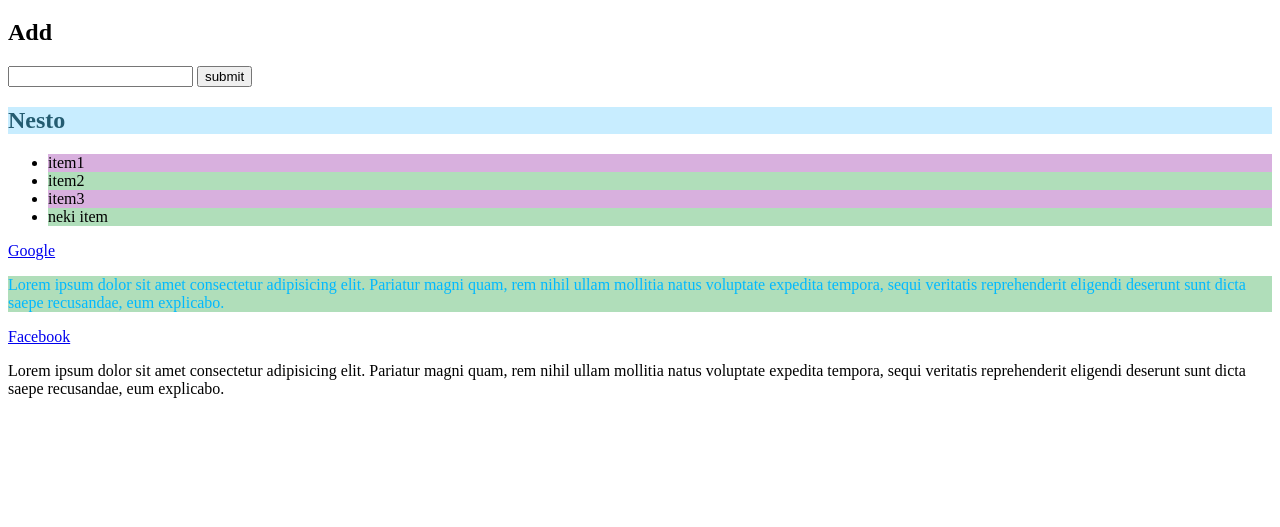
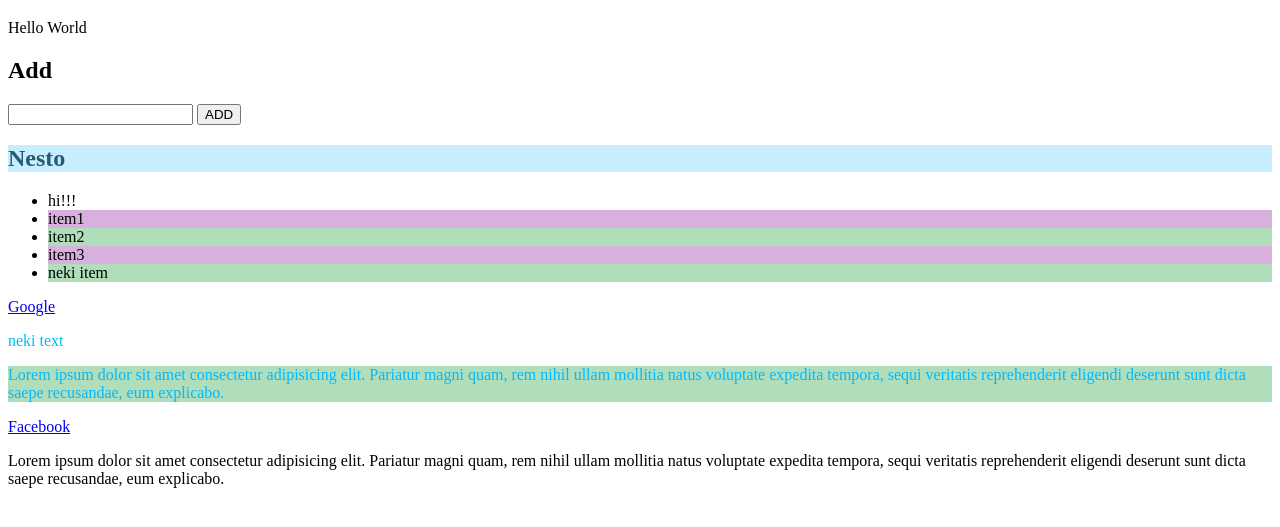
Before and after one commit to nullq0/dom, a plain HTML site: page index.html in a window 1280 px wide. Shown: the part 61-588 px from the top of the page. Drawn offline with Linux system fonts and the light colour scheme.

Commit message:
Add files via upload

```diff
--- a/dom.js
+++ b/dom.js
@@ -43,3 +43,59 @@ items.nextElementSibling.style.color = "#00B9FF"
 let drugiElement = document.getElementsByClassName("list-item")[1];
 
 drugiElement.parentElement.previousElementSibling.style.backgroundColor = "#9DF8";
+
+//div
+
+let newDiv = document.createElement('div');
+
+newDiv.id = "new-div"
+newDiv.className = "new-div-class"
+
+let newDivText = document.createTextNode("Hello World");
+
+newDiv.appendChild(newDivText);
+
+let container = document.querySelector("#container");
+
+let h2 = document.querySelector("#container h2");
+
+container.insertBefore(newDiv,h2);
+
+//addListItem
+
+let liItems = document.querySelectorAll(".list-item");
+let itemContainer = document.querySelector("#items");
+
+let newLi = document.createElement('li');
+newLi.className = 'list-item'
+let newLiText = document.createTextNode("hi!!!");
+newLi.appendChild(newLiText);
+
+itemContainer.insertBefore(newLi,liItems[0]);
+
+//add p
+
+let prviDiv = document.getElementById("paragraf")
+let textContainer = document.querySelector("#paragraf p");
+
+let newParagraf = document.createElement('p');
+let newPtext = document.createTextNode("neki text");
+newParagraf.appendChild(newPtext);
+
+prviDiv.insertBefore(newParagraf,textContainer);
+
+//addListItem-Form
+
+let textBox = document.getElementById("textBox");
+let button = document.getElementById("button");
+
+let addNewItemToList = function(){
+    let text = textBox.value;
+    let newLi = document.createElement('li');
+    newLi.className = 'list-item'
+    let newLiText = document.createTextNode(text);
+    newLi.appendChild(newLiText);
+    if(text!="") itemContainer.insertBefore(newLi,itemContainer.lastChild.nextSibling);
+}
+
+button.addEventListener('click',addNewItemToList);
--- a/index.html
+++ b/index.html
@@ -16,8 +16,8 @@
     <div id = "container">
         <h2 class="title"> Add </h2>
         <form class="form-inline">
-            <input type="text" class="froms">
-            <input type="submit" class="button" value="submit">
+            <input type="text" id="textBox" class="froms">
+            <input type="button" class="button" id="button" value="ADD">
         </form>
         <h2 class="title" id="lista">Lista</h2>
         <ul id="items">
```
